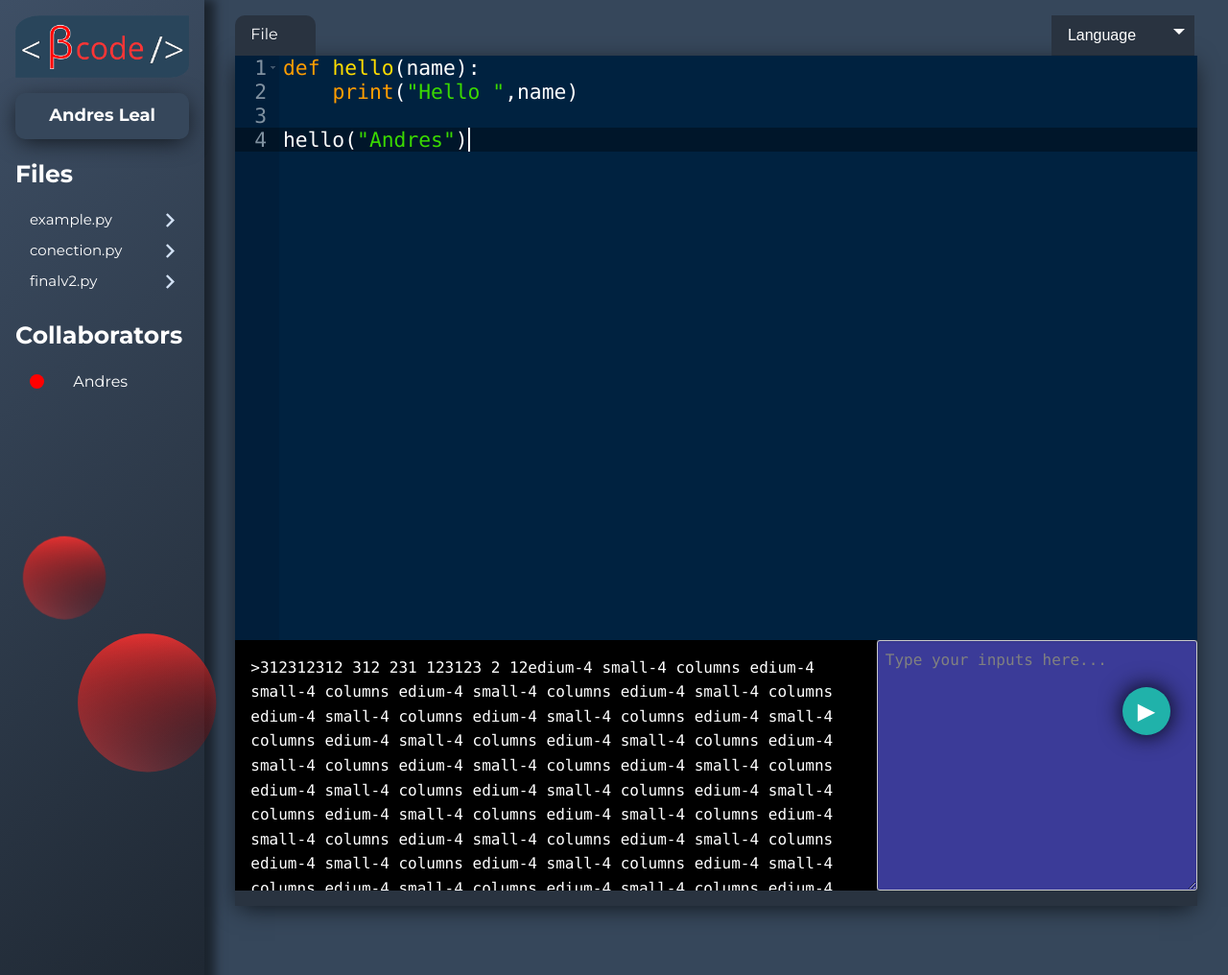
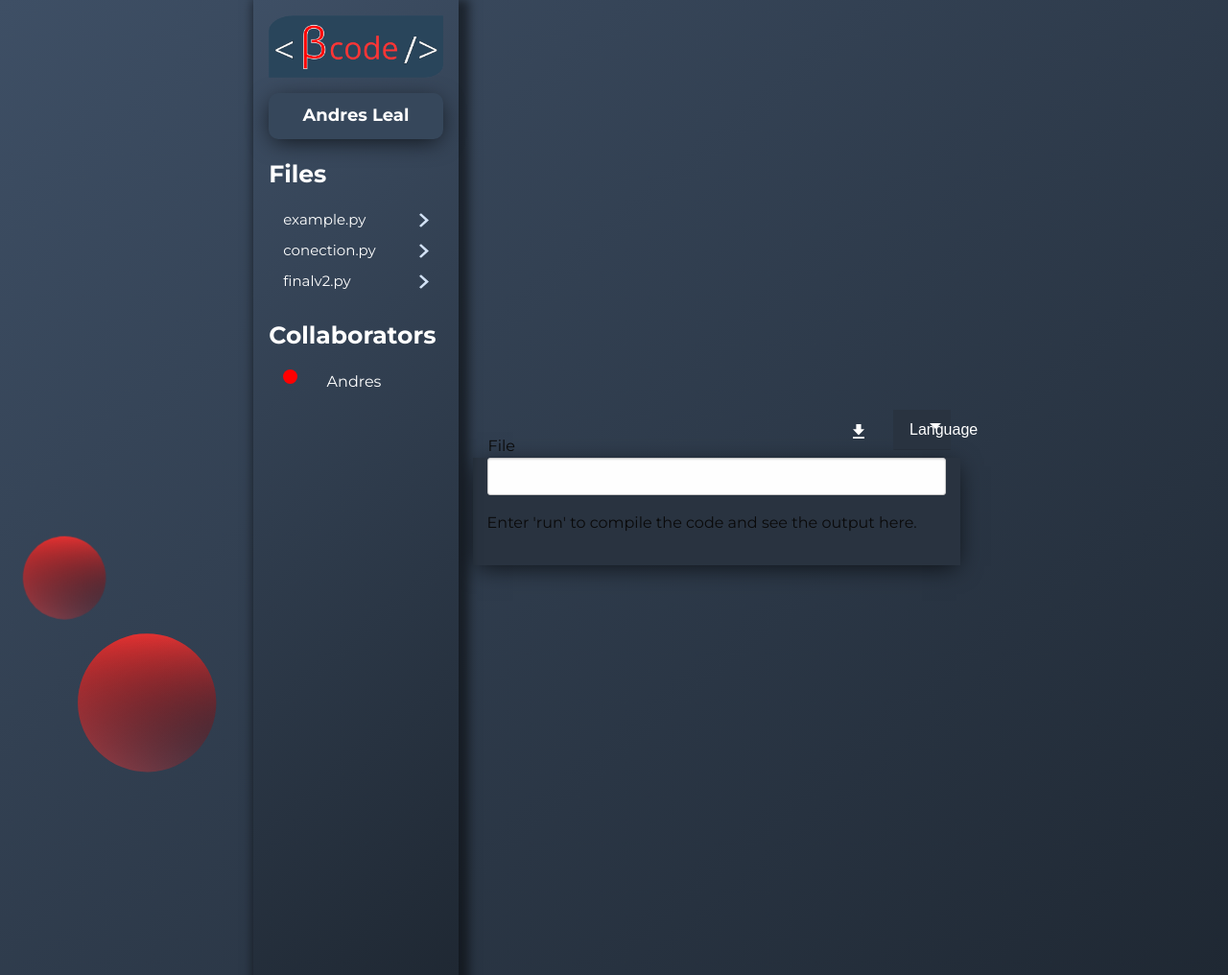
Before and after one commit to Pixele9/betaCode, a Django app: page /index in a window 1280 px wide. Shown: the whole page at 96% size. Run offline with Django 3.2, Linux system fonts and the light colour scheme; parts of the project's set-up code (start-up, migrations or seed data) failed here and were passed over; some libraries are stand-ins or nearby versions; some web fonts are replaced.

Commit message:
main Final
Solo es el main, me lo pidio Andres ^^

```diff
--- a/Templates/main.html
+++ b/Templates/main.html
@@ -7,7 +7,7 @@
 	<meta http-equiv="X-UA-Compatible" content="ie=edge">
 	<link href="https://fonts.googleapis.com/css?family=Montserrat:300,400,700&display=swap" rel="stylesheet">
   	<link href="http://allfont.es/allfont.css?fonts=lucida-console" rel="stylesheet" type="text/css" />
-	<!-- <link rel="stylesheet" href=" ../Static/css/foundation.css"> -->
+	<!-- <link rel="stylesheet" href="{% static 'css/foundation.css"> -->
 	<link rel="stylesheet" href="{% static 'css/foundation.css' %}">
 	<script	src="https://code.jquery.com/jquery-3.4.1.min.js"
 	integrity="sha256-CSXorXvZcTkaix6Yvo6HppcZGetbYMGWSFlBw8HfCJo="
@@ -77,7 +77,7 @@
 			<p class="subT">Collaborators</p>
 		</div>
 		<div class="row" id="colaborador">
-			<div class="columns large-3 medium-2 small-2 dicono" style="padding-top: .3rem;">
+			<div class="columns large-3 medium-2 small-2 dicono">
 				<div class="miniC"></div>
 			</div>
 			<div class="columns	large-9 dtextU text-left">
@@ -86,7 +86,7 @@
 		</div>
 	</section>
 
-	<div style="width: 100%; height: 100%; z-index: 1;">
+	<div class="lateral">
 		<div class="show-for-small-only text-center damb" id="hamborgesa">
 			<div class="amborgesa columns small-2" onclick="Mmenu()">
 				<img class="Iamb" src="{% static 'img/ic_menu_24px.svg' %}">
@@ -95,50 +95,49 @@
 				<p id="betaCode-titleS">BetaCode</p>
 			</div>
 		</div>
-		<section class="columns large-12 small-12 medium-12 codigo" id="Acodigo" style="padding: 1rem 2rem 1rem 2rem;background-color: #36475B; z-index: 6; height: 100%;">
-			<div class="row large-12">
-				<div class="columns small-4 large-1 medium-3 pestañas" style="background-color: #293340; color: white; padding-top: .5rem;">File</div>
-				<div class="columns small-2 large-9 medium-5"></div>
-				<div class="columns small-6 large-2 medium-4">
-					<div class="custom-select" style="width:109%;">
+		<section class="columns large-12 small-12 medium-12 codigo" id="Acodigo">
+			<div class="row large-12 align-bottom">
+				<div class="columns small-3 large-1 medium-3 pestañas ">File</div>
+				<div class="columns small-1 large-8 medium-3"></div>
+				<div class="columns small-0 large-1 medium-2" style="height: 3rem; margin-bottom: -.5rem;">
+					<img class="imgG" id="download-btn" src="{% static 'img/ic_file_download_24px.svg' %}" onclick="Guardar()">
+				</div>
+				<div class="columns small-5 large-2 medium-4">
+					<div class="custom-select" style="width:109%; padding-bottom: .5rem;">
 						<select>
 							<option value="0">Language</option>
 							<option value="1">Python</option>
-							<option value="2">Javascript</option>
-							<option value="3">Java</option>
-							<option value="4">C#</option>
+							<option value="2">Java</option>
 						</select>
 					</div>
 				</div>
 			</div>
 			<div class="expanded row large-12 medium-12 small-12 bCode">
 				<div class="row large-12 medium-12 small-12" style="height: 100%">
-					<div class="columns large-12 medium-12 small-12" id="arriba" style="padding-left: 0rem; padding-right: 0rem; height: 70%; width: 100%; margin-bottom: 0rem">
-						<div class="escribirC" style="background-color: #36475B; color: white; width: 100%; height: 100%;">
+					<div class="columns large-12 medium-12 small-12" id="arriba">
+						<div class="escribirC">
 							<div id='container'>
 								<div id="editor">
 								</div>
 							</div>
 						</div>
 					</div>
-					<div class="row large-12 medium-12 small-12" id="abajo" style="padding-right: 0rem; padding-left: 0rem; height: 30%">
-						<div id="console-div" class="columns large-8 medium-8 small-12" style="box-sizing: border-box;background-color: black; padding: 1rem; margin-bottom: 0rem; width: 100%; height: 100%;">
-							<p id="console-output"style="color: white; font-family: 'Lucida Console', arial;">>312312312
-							312
-						231
-					123123
-				2
-			12edium-4 small-4 columns edium-4 small-4 columns edium-4 small-4 columns edium-4 small-4 columns edium-4 small-4 columns edium-4 small-4 columns edium-4 small-4 columns edium-4 small-4 columns edium-4 small-4 columns edium-4 small-4 columns edium-4 small-4 columns edium-4 small-4 columns edium-4 small-4 columns edium-4 small-4 columns edium-4 small-4 columns edium-4 small-4 columns edium-4 small-4 columns edium-4 small-4 columns edium-4 small-4 columns edium-4 small-4 columns edium-4 small-4 columns edium-4 small-4 columns edium-4 small-4 columns edium-4 small-4 columns edium-4 small-4 columns edium-4 small-4 columns edium-4 small-4 columns edium-4 small-4 columns edium-4 small-4 columns edium-4 small-4 columns edium-4 small-4 columns edium-4 small-4 columns edium-4 small-4 columns edium-4 small-4 columns edium-4 small-4 columns edium-4 small-4 columns edium-4 small-4 columns edium-4 small-4 columns edium-4 small-4 columns edium-4 small-4 columns
-		123
-	123</p>
-						</div>
-						<div class="columns large-4 medium-4 small-12" style="padding-right: 0rem;padding-left: 0rem;" >
-							<textarea style="height: 100%;width: 100%; color: white;font-family: 'Lucida Console',arial; background-color: #3B3B98;" placeholder="Type your inputs here..."></textarea>
+					<div class="row large-12 medium-12 small-12" id="abajo" style="height: 30%">
+						<div id="console-div" class="columns large-12 medium-12 small-12" style="">
+							<div class="container">
+								<form class="four-oh-four-form">
+									<input type="text" class="404-input">
+								</form>
+
+								<div class="terminal">
+									<p class="prompt">Enter 'run' to compile the code and see the output here.</p>
+									<p class="prompt output new-output"></p>
+								</div>
+							</div>
 						</div>
 					</div>
 				</div>
 			</div>
-			<button id="run-btn" onclick="compile()">&#9654;</button>
 		</section>
 	</div>
 	<div class="row" id="oFile" style="z-index: 7">
@@ -173,14 +172,14 @@
 	<script type="text/javascript">
 		var idFile;
 		function pequeno() {
-			document.getElementById("arriba").style.height = "50%";
-			document.getElementById("abajo").style.height = "45%";
+			document.getElementById("arriba").style.height = "70%";
+			document.getElementById("abajo").style.height = "30%";
 			document.getElementById("console-div").style.marginBottom= '1rem';
 			document.getElementById("console-div").style.height= '130px';
-			document.getElementById("run-btn").style.bottom= '93%';
-			document.getElementById("run-btn").style.right= '25px';
-			document.getElementById("run-btn").style.width= '40px';
-			document.getElementById("run-btn").style.height= '40px';
+			// document.getElementById("run-btn").style.bottom= '93%';
+			// document.getElementById("run-btn").style.right= '25px';
+			// document.getElementById("run-btn").style.width= '40px';
+			// document.getElementById("run-btn").style.height= '40px';
 		}
 
 		function mediano() {
@@ -188,10 +187,10 @@
 			document.getElementById("abajo").style.height = "30%";
 			document.getElementById("console-div").style.marginBottom = '0rem';
 			document.getElementById("console-div").style.height= '100%';
-			document.getElementById("run-btn").style.bottom= '230px';
-			document.getElementById("run-btn").style.right= '60px';
-			document.getElementById("run-btn").style.width= '50px';
-			document.getElementById("run-btn").style.height= '50px';
+			// document.getElementById("run-btn").style.bottom= '230px';
+			// document.getElementById("run-btn").style.right= '60px';
+			// document.getElementById("run-btn").style.width= '50px';
+			// document.getElementById("run-btn").style.height= '50px';
 		}
 
 		function grande() {
@@ -199,10 +198,10 @@
 			document.getElementById("abajo").style.height = "30%";
 			document.getElementById("console-div").style.marginBottom = '0rem';
 			document.getElementById("console-div").style.height= '100%';
-			document.getElementById("run-btn").style.bottom= '250px';
-			document.getElementById("run-btn").style.right= '60px';
-			document.getElementById("run-btn").style.width= '50px';
-			document.getElementById("run-btn").style.height= '50px';
+			// document.getElementById("run-btn").style.bottom= '250px';
+			// document.getElementById("run-btn").style.right= '60px';
+			// document.getElementById("run-btn").style.width= '50px';
+			// document.getElementById("run-btn").style.height= '50px';
 		}
 
 		function screen_resize() {
```
